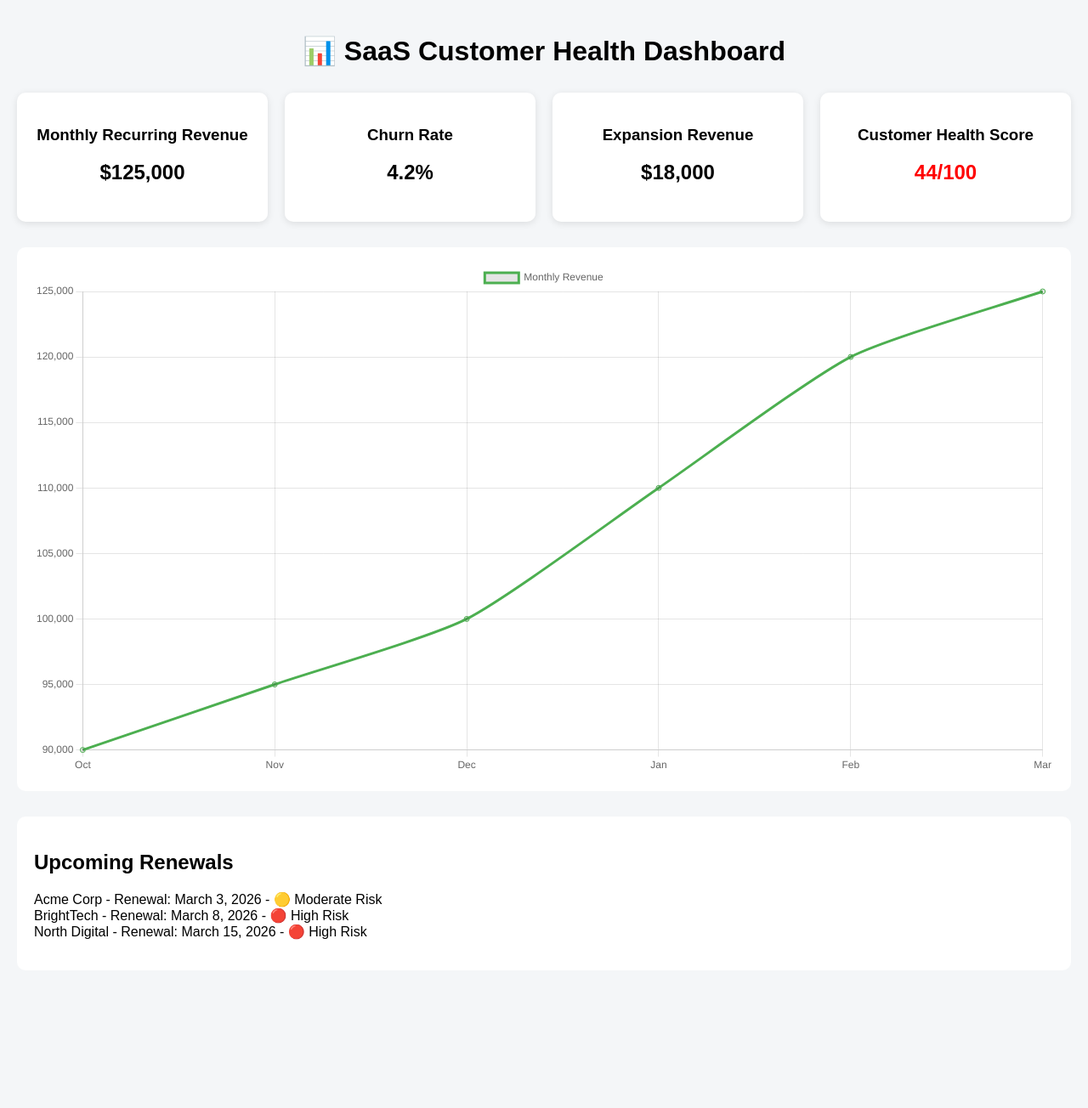
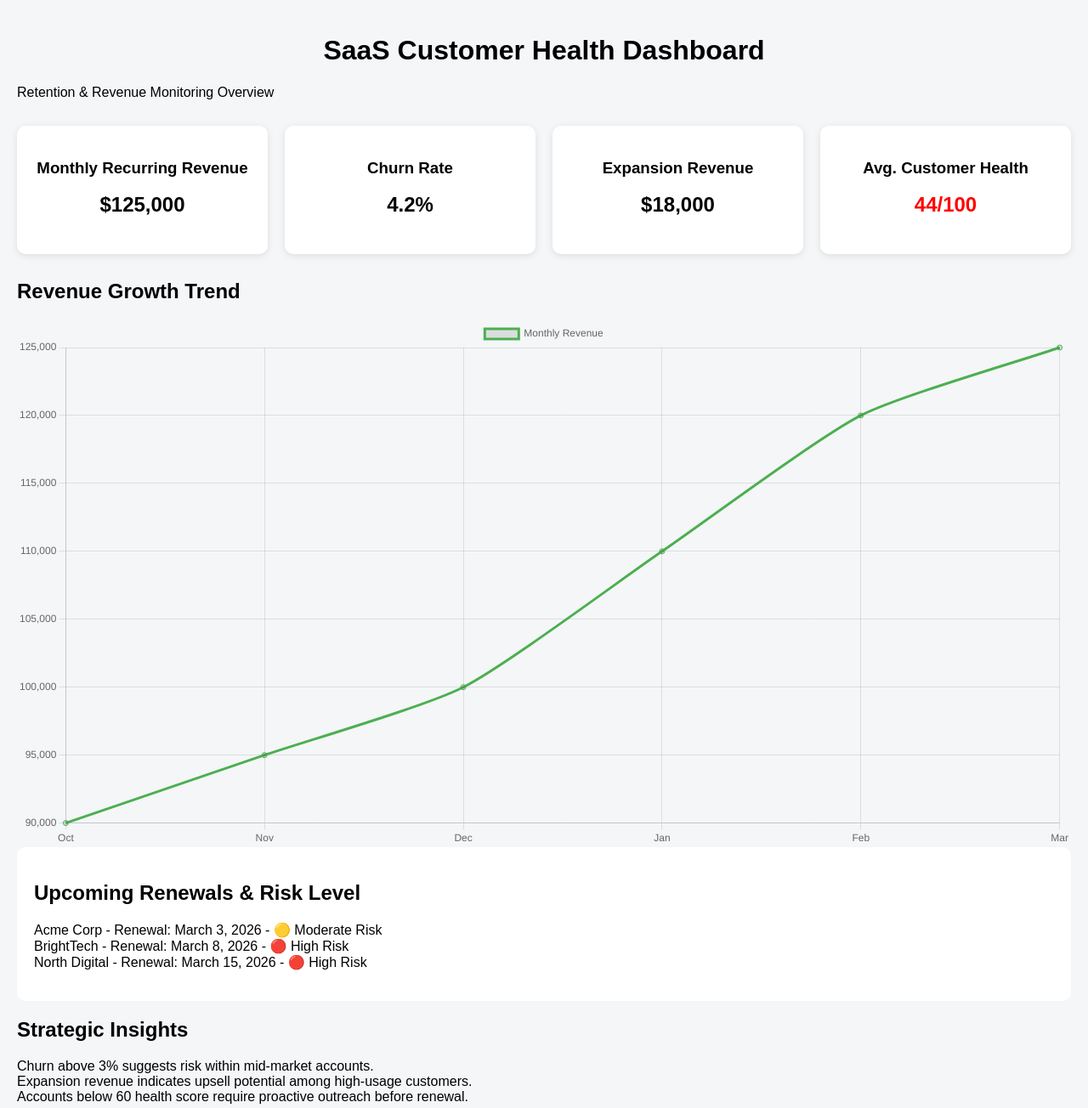
Before and after one commit to RedFox5872/portfolio, a plain HTML site: page index.html in a window 1280 px wide. Shown: the whole page at 85% size. Before the commit the page ends 1162 px from the top, so only its background shows below. Drawn offline with nearby package versions, Linux system fonts and the light colour scheme.

Commit message:
Refactor HTML structure for customer health dashboard

```diff
--- a/index.html
+++ b/index.html
@@ -8,9 +8,15 @@
 </head>
 <body>
 
-    <h1>📊 SaaS Customer Health Dashboard</h1>
+<div class="container">
 
-    <div class="metrics">
+    <header>
+        <h1>SaaS Customer Health Dashboard</h1>
+        <p class="subtitle">Retention & Revenue Monitoring Overview</p>
+    </header>
+
+    <!-- Metrics Section -->
+    <section class="metrics">
         <div class="card">
             <h3>Monthly Recurring Revenue</h3>
             <p id="mrr">$0</p>
@@ -27,19 +33,34 @@
         </div>
 
         <div class="card">
-            <h3>Customer Health Score</h3>
+            <h3>Avg. Customer Health</h3>
             <p id="health">0</p>
         </div>
-    </div>
+    </section>
 
-    <div class="chart-container">
+    <!-- Chart -->
+    <section class="chart-section">
+        <h2>Revenue Growth Trend</h2>
         <canvas id="revenueChart"></canvas>
-    </div>
+    </section>
 
-    <div class="renewals">
-        <h2>Upcoming Renewals</h2>
+    <!-- Renewals -->
+    <section class="renewals">
+        <h2>Upcoming Renewals & Risk Level</h2>
         <ul id="renewalList"></ul>
-    </div>
+    </section>
+
+    <!-- Insights -->
+    <section class="insights">
+        <h2>Strategic Insights</h2>
+        <ul>
+            <li>Churn above 3% suggests risk within mid-market accounts.</li>
+            <li>Expansion revenue indicates upsell potential among high-usage customers.</li>
+            <li>Accounts below 60 health score require proactive outreach before renewal.</li>
+        </ul>
+    </section>
+
+</div>
 
 <script src="script.js"></script>
 </body>
```
